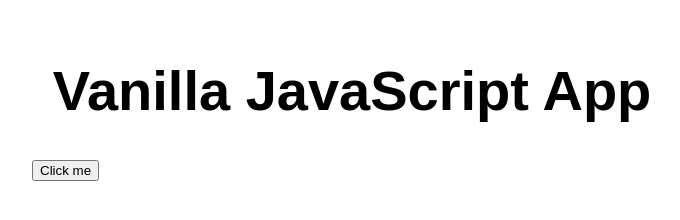
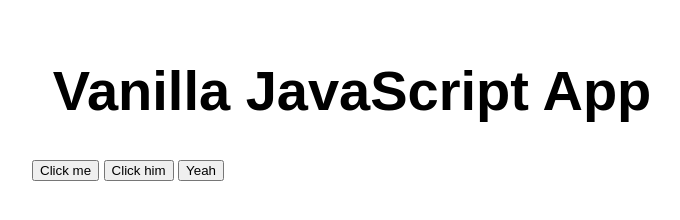
Before and after one commit to kmadof/my-first-static-web-app, a website: page src/index.html in a window 1280 px wide. Shown: the whole page, without its empty margins (288-968 px from the left). Drawn offline with Linux system fonts and the light colour scheme.

Commit message:
Update index.html

```diff
--- a/src/index.html
+++ b/src/index.html
@@ -56,6 +56,10 @@ g.async=true; g.src='https://a.staging.cookie3.co/js/container_9dUGmP0e.js'; s.p
 
     <button onclick="alert('Button clicked!')">Click me</button>
 
+    <button onclick="alert('Button clicked!')">Click him</button>
+
+    <button onclick="alert('Button clicked!')">Yeah</button>
+
 
   </main>
 </body>
```
